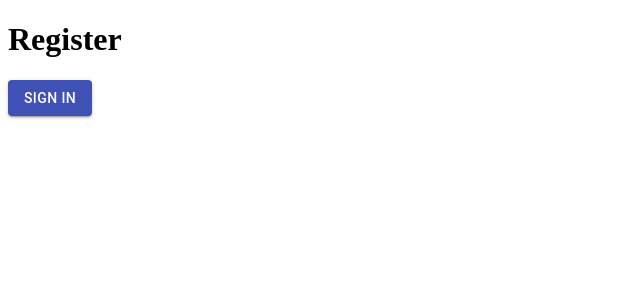
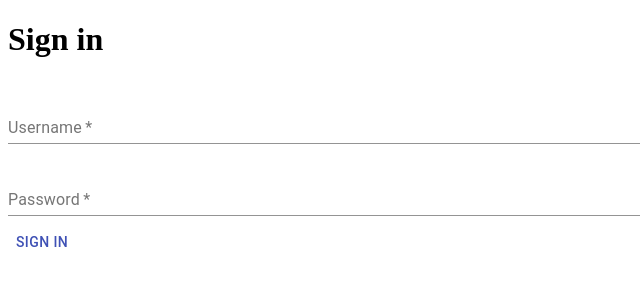
Before and after one commit to myeung19/ContactDB, a React (Create React App) app: page /signin in a window 1280 px wide. Shown: the top 300 px of the page, without its empty margins (0-640 px from the left). Built offline with nearby package versions, Linux system fonts and the light colour scheme.

Commit message:
Finish signin form and validation

```diff
--- a/src/container/RegisterPage/RegisterPage.js
+++ b/src/container/RegisterPage/RegisterPage.js
@@ -15,10 +15,6 @@ class RegisterPage extends Component {
     };
 
     handleFormSubmit = (evt) => {
-        if (!evt.target.checkValidity()) {
-            // form is invalid! so we do nothing
-            alert("form is invalid! ");
-        }
         evt.preventDefault();
     };
 
@@ -84,7 +80,7 @@ class RegisterPage extends Component {
                         type="submit"
                         color="primary"
                     >
-                        Submit
+                        Register
                     </Button>
                 </form>
             </div>
--- a/src/container/SignPage/SignInPage.js
+++ b/src/container/SignPage/SignInPage.js
@@ -1,20 +1,59 @@
 import React, { Component } from 'react';
 import Button from "@material-ui/core/Button";
 import { Link } from "react-router-dom";
+import style from "../SignPage/style";
+import TextField from "@material-ui/core/TextField";
 
 class SignInPage extends Component {
+    state = {};
+
+    handleChange = evt => {
+        this.setState({
+            [evt.target.name]: evt.target.value
+        });
+        console.log(this.state);
+    };
+
+    handleFormSubmit = (evt) => {
+        if (!evt.target.checkValidity()) {
+            // form is invalid! so we do nothing
+            alert("form is invalid! ");
+        }
+        evt.preventDefault();
+    };
+
     render() {
         return (
-            <div>
-                <h1>Register</h1>
-                <Button
-                    variant="contained"
-                    color="primary"
-                    to="/"
-                    component={ Link }
-                >
-                    Sign in
-                </Button>
+            <div className={ style.container }>
+                <h1>Sign in</h1>
+                <form noValidate autoComplete="off" onSubmit={ this.handleFormSubmit }>
+                    <TextField
+                        label="Username"
+                        name="username"
+                        fullWidth
+                        placeholder="johnDoe123"
+                        required
+                        className={ style.textField }
+                        onChange={ this.handleChange }
+                        margin="normal"
+                    />
+                    <TextField
+                        label="Password"
+                        name="password"
+                        fullWidth
+                        type="password"
+                        required
+                        className={ style.textField }
+                        onChange={ this.handleChange }
+                        margin="normal"
+                    />
+                    <Button
+                        type="submit"
+                        color="primary"
+                    >
+                        Sign in
+                    </Button>
+                </form>
             </div>
         );
     }
```
Also changed, not shown: src/container/SignPage/style.js (added).
